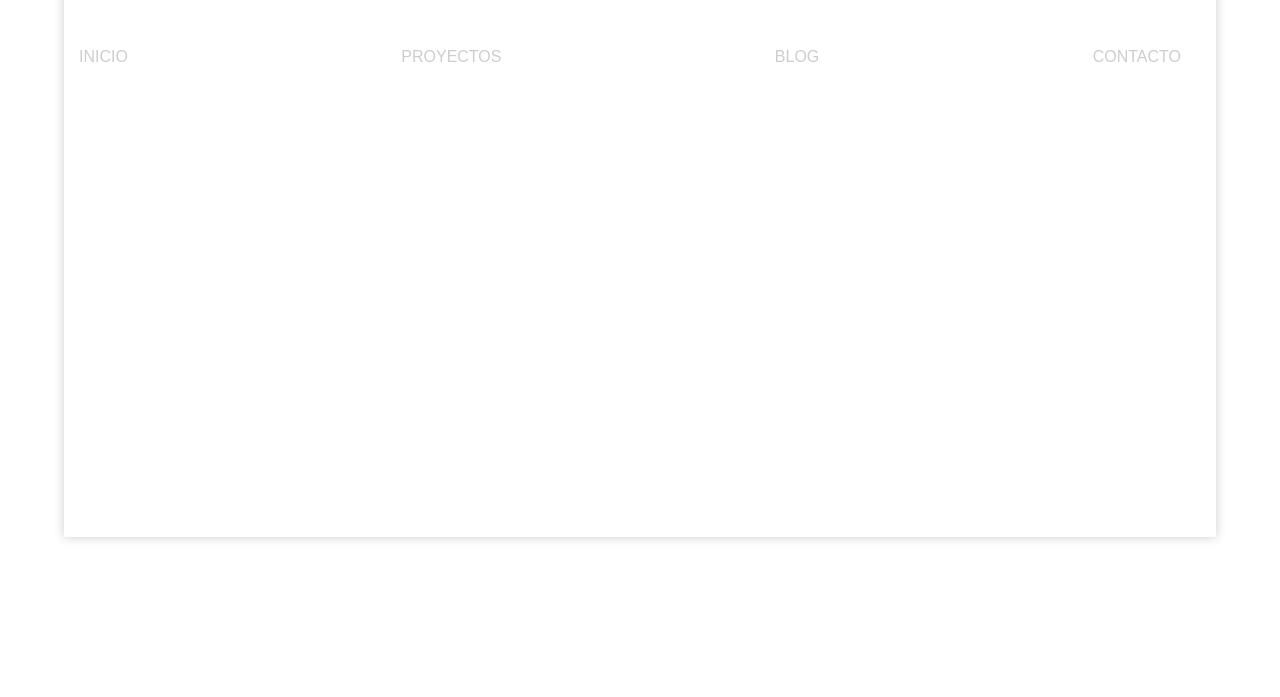
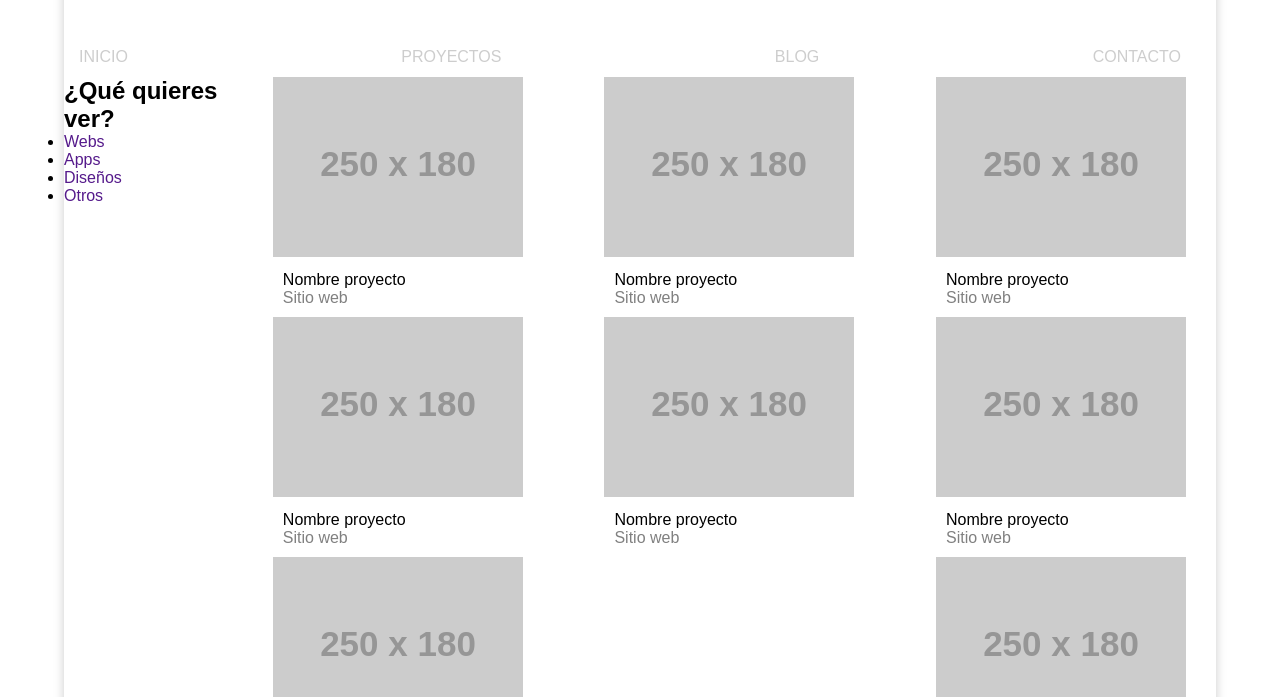
Before and after one commit to Rafadinho85/maquetacion-portafolio-flexbox, a plain HTML site: page index.html in a window 1280 px wide. Shown: the part 103-800 px from the top of the page. Drawn offline with Linux system fonts and the light colour scheme; placeholder pictures from the web are drawn by us.

Commit message:
css y flexbox de los proyectos

```diff
--- a/index.html
+++ b/index.html
@@ -25,6 +25,95 @@
 
             </header>
             <!--FIN DE HEADER-->
+            <!--INICIO DE CONTENIDO-->
+            <section id="content">
+                <aside>
+                    <h2>¿Qué quieres ver?</h2>
+                    <ul>
+                        <li><a href="">Webs</a></li>
+                        <li><a href="">Apps</a></li>
+                        <li><a href="">Diseños</a></li>
+                        <li><a href="">Otros</a></li>
+                    </ul>
+                </aside>
+                <div id="projects">
+                    <article class="project">
+                        <div class="image-wrap">
+                            <img src="https://via.placeholder.com/250x180" alt="">
+                        </div>
+                        <div class="project-info">
+                            <a href="#">Nombre proyecto</a>
+                            <p>Sitio web</p>
+                        </div>
+                    </article>
+                    <article class="project">
+                        <div class="image-wrap">
+                            <img src="https://via.placeholder.com/250x180" alt="">
+                        </div>
+                        <div class="project-info">
+                            <a href="#">Nombre proyecto</a>
+                            <p>Sitio web</p>
+                        </div>
+                    </article>
+                    <article class="project">
+                        <div class="image-wrap">
+                            <img src="https://via.placeholder.com/250x180" alt="">
+                        </div>
+                        <div class="project-info">
+                            <a href="#">Nombre proyecto</a>
+                            <p>Sitio web</p>
+                        </div>
+                    </article>
+                    <article class="project">
+                        <div class="image-wrap">
+                            <img src="https://via.placeholder.com/250x180" alt="">
+                        </div>
+                        <div class="project-info">
+                            <a href="#">Nombre proyecto</a>
+                            <p>Sitio web</p>
+                        </div>
+                    </article>
+                    <article class="project">
+                        <div class="image-wrap">
+                            <img src="https://via.placeholder.com/250x180" alt="">
+                        </div>
+                        <div class="project-info">
+                            <a href="#">Nombre proyecto</a>
+                            <p>Sitio web</p>
+                        </div>
+                    </article>
+                    <article class="project">
+                        <div class="image-wrap">
+                            <img src="https://via.placeholder.com/250x180" alt="">
+                        </div>
+                        <div class="project-info">
+                            <a href="#">Nombre proyecto</a>
+                            <p>Sitio web</p>
+                        </div>
+                    </article>
+                    <article class="project">
+                        <div class="image-wrap">
+                            <img src="https://via.placeholder.com/250x180" alt="">
+                        </div>
+                        <div class="project-info">
+                            <a href="#">Nombre proyecto</a>
+                            <p>Sitio web</p>
+                        </div>
+                    </article>
+                    <article class="project">
+                        <div class="image-wrap">
+                            <img src="https://via.placeholder.com/250x180" alt="">
+                        </div>
+                        <div class="project-info">
+                            <a href="#">Nombre proyecto</a>
+                            <p>Sitio web</p>
+                        </div>
+                    </article>
+
+                </div>
+            </section>
+            <!--FIN DE CONTENIDO-->
+            <
         </div>
         <!--FIN DE CONTAINER-->
     </body>
--- a/styles.css
+++ b/styles.css
@@ -67,3 +67,42 @@
     background-color: #ccc;
     color: white;
 }
+#content{
+    display: flex;
+    justify-content: space-between;
+    padding-top: 20px;
+    padding-bottom: 20px;
+}
+#projects{
+    display: flex;
+    flex-flow: row wrap;
+    justify-content: space-between;
+    flex-basis: 80%;
+    margin-right: 30px;
+}
+
+#project{
+    flex-grow: 1;
+    flex-basis: 250px;
+    margin-bottom: 25px;
+    margin-right: 20px;
+    border: 1px solid #ccc;
+}
+.project img{
+    width: 100%;
+}
+.project-info{
+    padding:10px;
+}
+.project-info a{
+    font-size: 16px;
+    color: black;
+    transition: all 300ms;
+}
+.project-info a:hover{
+    color: green;
+}
+.project-info p{
+    font-size: 16px;
+    color: gray;
+}
```
